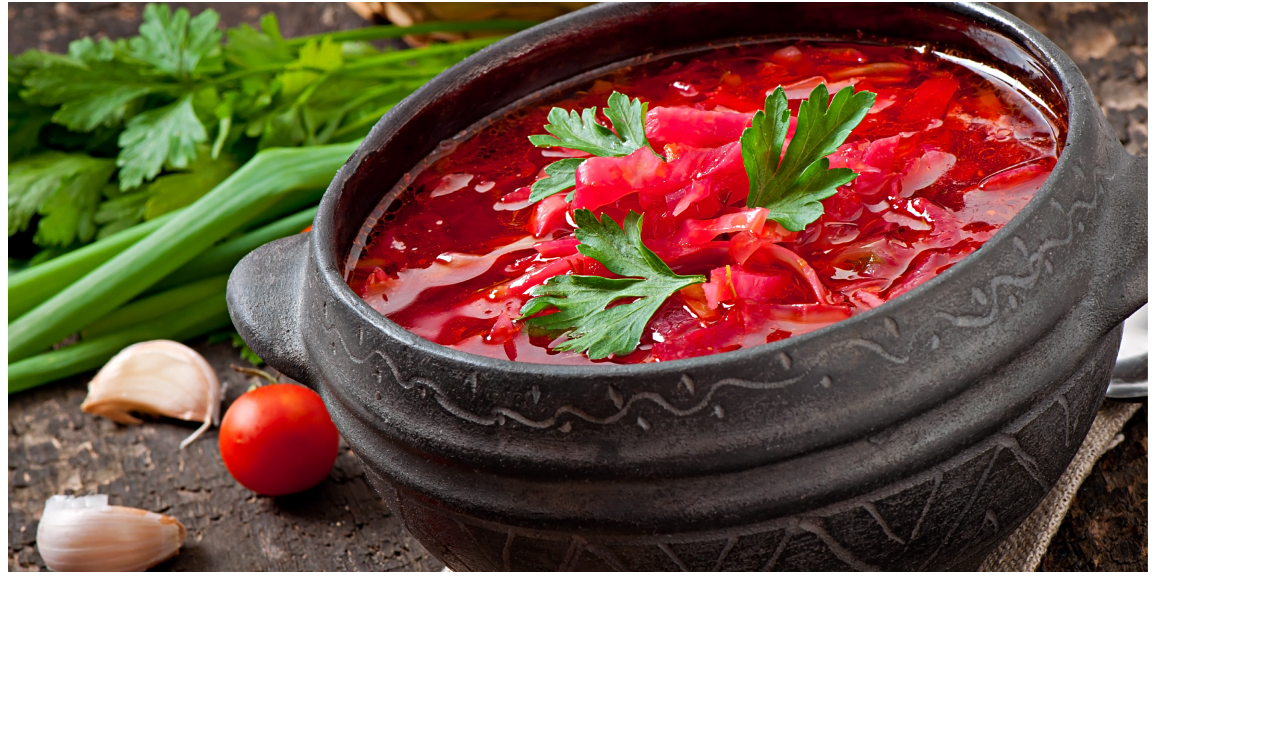
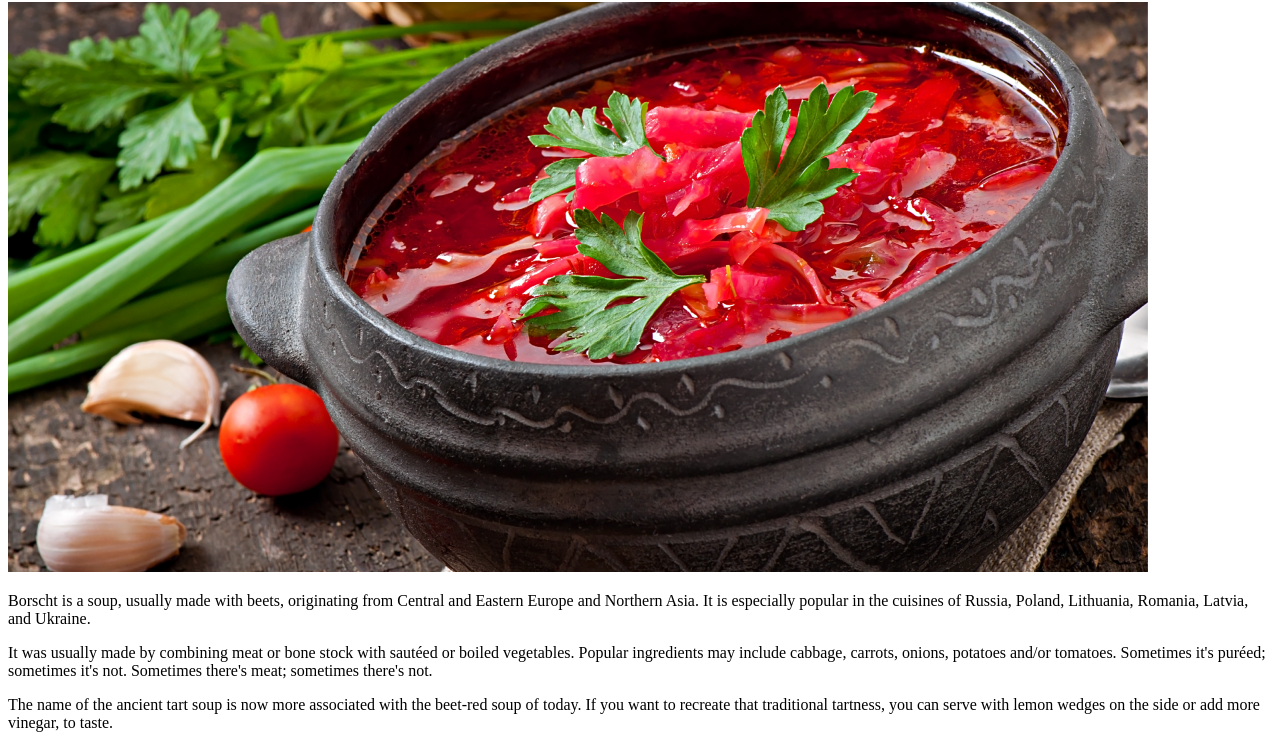
Before and after one commit to MarharytaNed/odin-recipes, a plain HTML site: page recipes/borshcht.html in a window 1280 px wide. Shown: the part 78-826 px from the top of the page. Before the commit the page ends 800 px from the top, so only its background shows below. Drawn offline with Linux system fonts and the light colour scheme.

Commit message:
added recipe description

```diff
--- a/recipes/borshcht.html
+++ b/recipes/borshcht.html
@@ -7,6 +7,9 @@
     <body>
         <h1>Borshcht</h1>
         <img src="../img/borshcht.png" alt="borshcht">
+        <p>Borscht is a soup, usually made with beets, originating from Central and Eastern Europe and Northern Asia. It is especially popular in the cuisines of Russia, Poland, Lithuania, Romania, Latvia, and Ukraine.</p>
+        <p>It was usually made by combining meat or bone stock with sautéed or boiled vegetables. Popular ingredients may include cabbage, carrots, onions, potatoes and/or tomatoes. Sometimes it's puréed; sometimes it's not. Sometimes there's meat; sometimes there's not.</p>
+        <p>The name of the ancient tart soup is now more associated with the beet-red soup of today. If you want to recreate that traditional tartness, you can serve with lemon wedges on the side or add more vinegar, to taste.</p>
 
     </body>
 </html>
```
